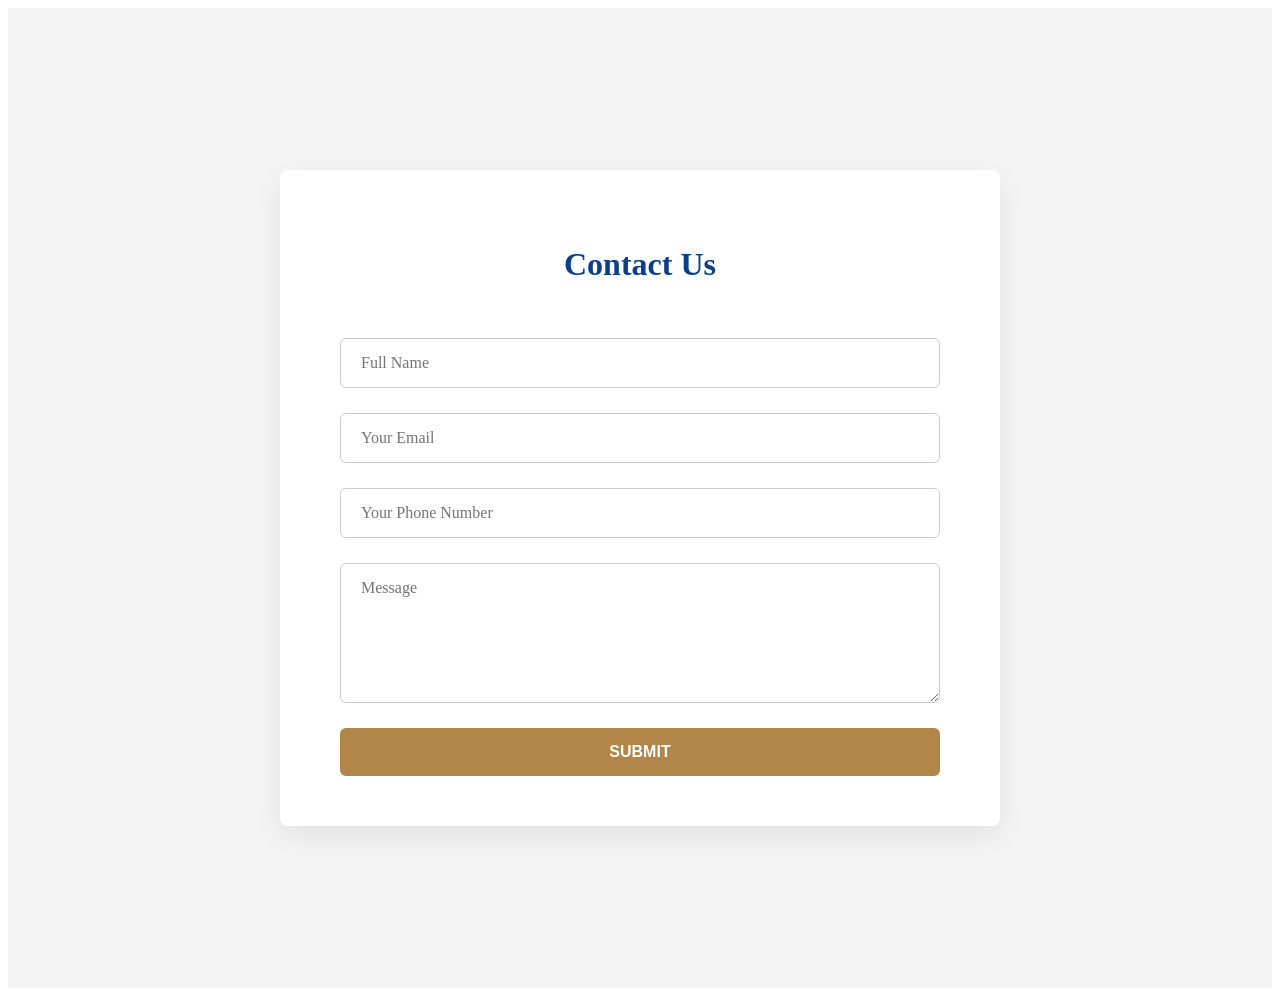
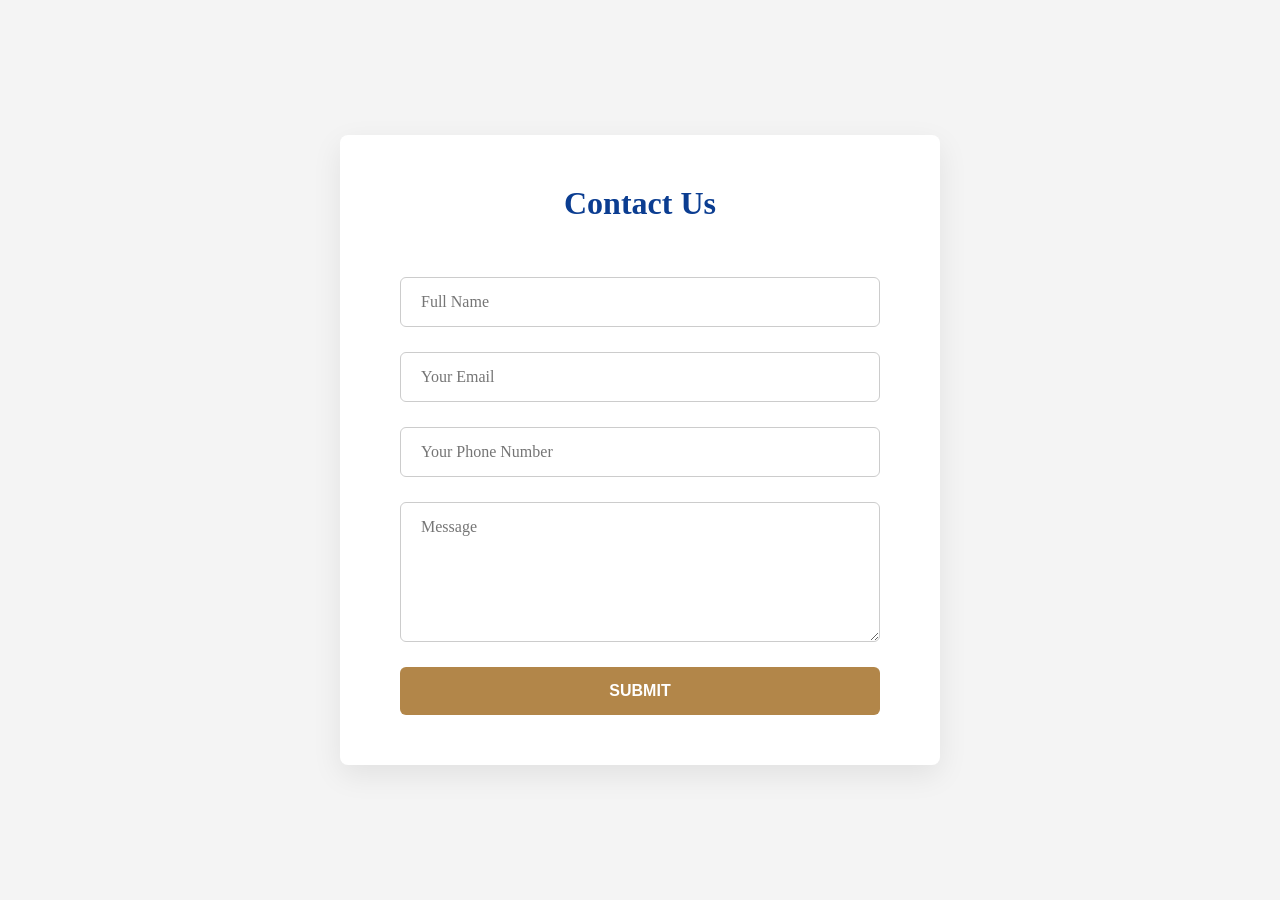

Add files via upload

--- a/contactUs.css
+++ b/contactUs.css
@@ -1,30 +1,48 @@
 @charset "UTF-8";
+
+*,
+*::before,
+*::after {
+    box-sizing: border-box;
+}
+
+html,
+body {
+    margin: 0;
+    padding: 0;
+}
+
 .form {
     background: white;
-    padding: 50px 60px;       /* equal left & right padding */
+    padding: 50px 60px;
     width: 100%;
     max-width: 600px;
     border-radius: 8px;
-    box-shadow: 0 10px 30px rgba(0,0,0,0.08);
+    box-shadow: 0 10px 30px rgba(0, 0, 0, 0.08);
+
     display: flex;
     flex-direction: column;
-    gap: 25px;                /* vertical spacing between fields */
+    gap: 25px;
 }
+
 .form h2 {
-    text-align: center;        /* centers the title above the form */
-    font-size: 2rem;           /* larger, attention-grabbing */
-    color: #0B3D91;            /* matches your top-bar/nav color */
-    margin-bottom: 30px;       /* space between title and first input */
-    font-family: 'Georgia', serif;
+    text-align: center;
+    font-size: 2rem;
+    color: #0B3D91;
+    margin: 0 0 30px;
+    font-family: Georgia, serif;
 }
+
 .form-wrapper {
-    min-height:100vh;
-    display:flex;
-    justify-content:center;
-    align-items:center;
-    background-color:#f4f4f4;
-    padding:40px 20px;
-    }          /* space on small screens */
+    min-height: 100vh;
+
+    display: flex;
+    justify-content: center;
+    align-items: center;
+
+    background-color: #f4f4f4;
+    padding: 40px 20px;
+}
 
 .form input,
 .form textarea {
@@ -74,7 +92,8 @@
     }
 
     .form h2{
-        font-size:1.8rem;
+        font-size:1.5rem;
+        margin: 0 0 15px;
     }
 
     .form input,
@@ -85,12 +104,15 @@
 }
 @media (max-width:600px){
 
-    .form-wrapper{
-    min-height:100svh;
-    justify-content:flex-start;
-    align-items:center;
-    padding:30px 15px;
-    }
+.form-wrapper {
+    min-height: 100vh;
+    min-height: 100dvh;
+
+    justify-content: center;
+    align-items: center;
+
+    padding: 20px 15px;
+}
 
     .form{
         width:100%;
